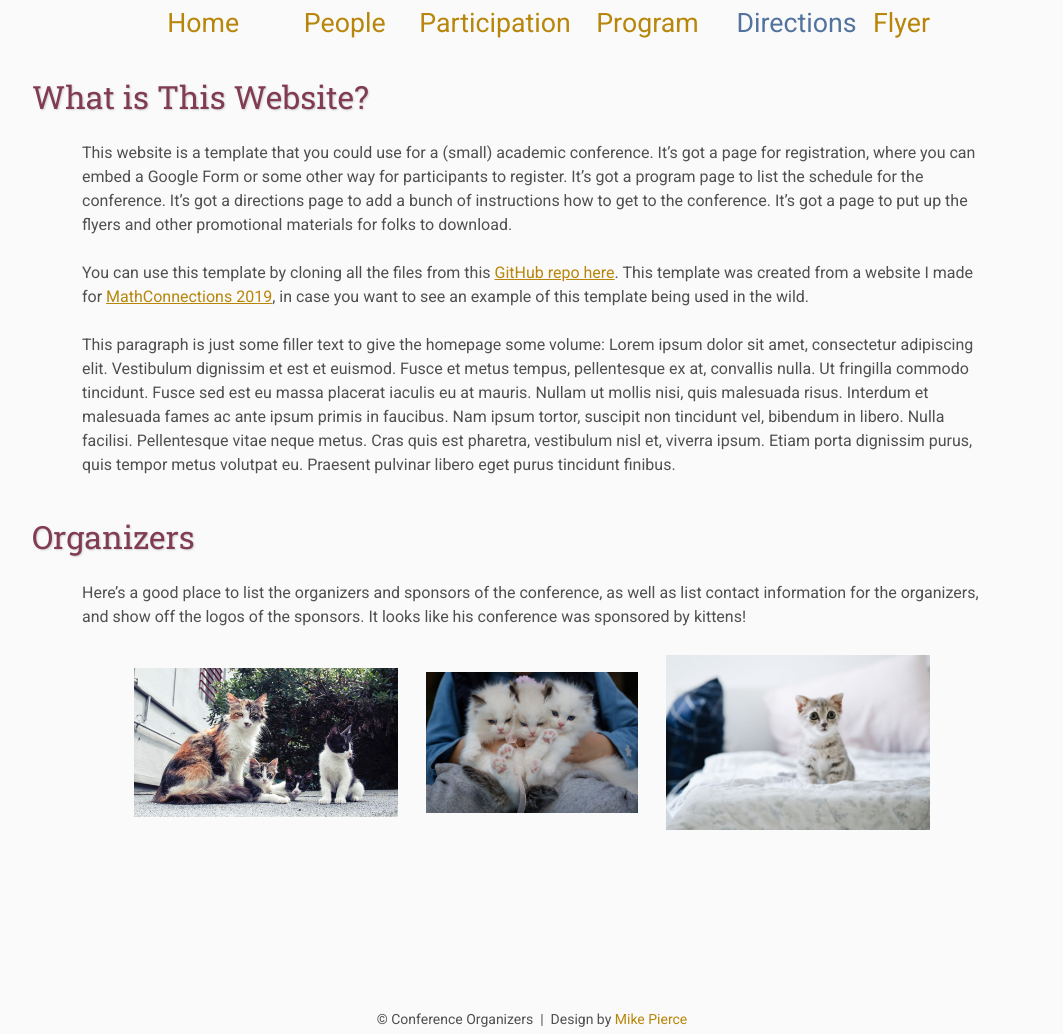
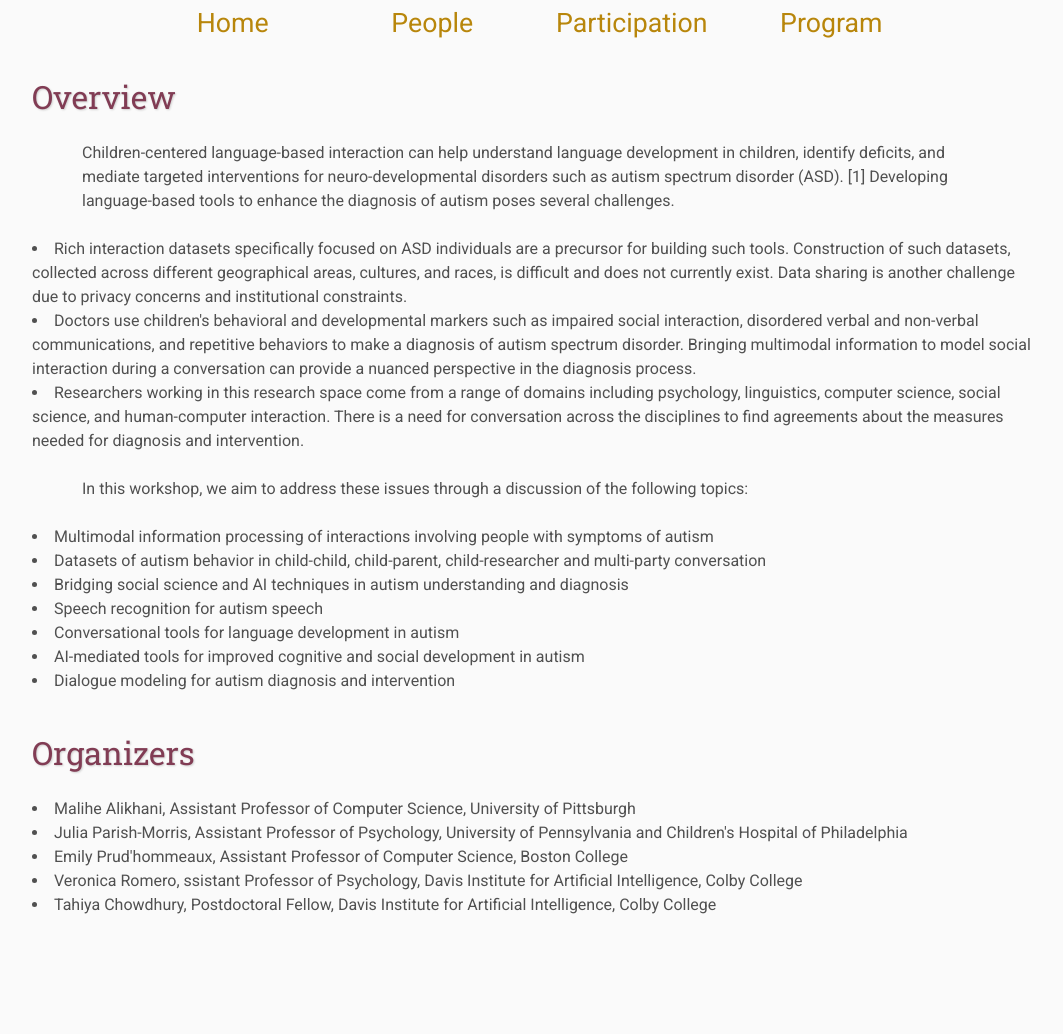
Before and after one commit to Tahiya31/SIGDial-INLG23-workshop-interaction-centric-autism-research, a plain HTML site: page index.html in a window 1280 px wide. Shown: the part 469-1503 px from the top of the page, without its empty margins (108-1171 px from the left). Drawn offline with Linux system fonts and the light colour scheme.

Commit message:
updated homepage

```diff
--- a/index.html
+++ b/index.html
@@ -17,10 +17,10 @@
     <div class="banner">
         <img src="assets/banner.jpg" alt="Conference Template Banner">
         <div class="top-left">
-            <span class="title1">Conference</span><span class="title2">Template</span> <span class="year">2525</span>
+            <span class="title1"></span><span class="title2">Template</span> <span class="year">2525</span>
         </div>
         <div class="bottom-right">
-            June 31, 2525 <br> University Name, and City Maybe
+            Sep 11, 2023 <br> Prague, Czechia
         </div>
     </div>
 
@@ -33,47 +33,78 @@
                 <a title="People of the workshop" href="People">People</a>
             </td>
             <td class="navigation">
-                <a title="Participation in the workshop " href="Participation">Participation</a>
+                <a title="Participation in the workshop " href="Call for Participation">Participation</a>
             </td>
             <td class="navigation">
                 <a title="Conference Program" href="Program">Program</a>
             </td>
-            <td class="navigation">
-                <a class="current" title="Directions to the Conference" href="directions">Directions</a>
-            </td>
-            <td class="navigation">
-                <a title="Conference Flyer" href="flyer">Flyer</a>
-            </td>
         </tr>
     </table>
 
-    <h2>What is This Website?</h2>
+    <h2>Overview</h2>
     <p>
-        This website is a template that you could use for a (small) academic conference.
-        It&rsquo;s got a page for registration, where you can embed a Google Form or some other way for participants to register.
-        It&rsquo;s got a program page to list the schedule for the conference.
-        It&rsquo;s got a directions page to add a bunch of instructions how to get to the conference.
-        It&rsquo;s got a page to put up the flyers and other promotional materials for folks to download.
+        Children-centered language-based interaction can help understand language development in
+        children, identify deficits, and mediate targeted interventions for neuro-developmental disorders
+        such as autism spectrum disorder (ASD). [1] Developing language-based tools to enhance the
+        diagnosis of autism poses several challenges.
+
+        <li> Rich interaction datasets specifically focused on ASD individuals are a precursor for
+        building such tools. Construction of such datasets, collected across different
+        geographical areas, cultures, and races, is difficult and does not currently exist. Data
+        sharing is another challenge due to privacy concerns and institutional constraints.</li>
+
+        <li>Doctors use children's behavioral and developmental markers such as impaired social
+        interaction, disordered verbal and non-verbal communications, and repetitive behaviors
+        to make a diagnosis of autism spectrum disorder. Bringing multimodal information to
+        model social interaction during a conversation can provide a nuanced perspective in the
+        diagnosis process.</li>
+
+        <li>Researchers working in this research space come from a range of domains including
+        psychology, linguistics, computer science, social science, and human-computer
+        interaction. There is a need for conversation across the disciplines to find agreements
+        about the measures needed for diagnosis and intervention.</li>
     </p>
-    <p>
+
+    <!-- <p>
         You can use this template by cloning all the files from this
         <a target="_blank" href="https://github.com/mikepierce/conference-website-template">GitHub repo here</a>.
         This template was created from a website I made for
         <a target="_blank" href="http://math.ucr.edu/~mathconn/">MathConnections 2019</a>,
         in case you want to see an example of this template being used in the wild.
-    </p>
-    <p>
-        This paragraph is just some filler text to give the homepage some volume:
-        Lorem ipsum dolor sit amet, consectetur adipiscing elit. Vestibulum dignissim et est et euismod. Fusce et metus tempus, pellentesque ex at, convallis nulla. Ut fringilla commodo tincidunt. Fusce sed est eu massa placerat iaculis eu at mauris. Nullam ut mollis nisi, quis malesuada risus. Interdum et malesuada fames ac ante ipsum primis in faucibus. Nam ipsum tortor, suscipit non tincidunt vel, bibendum in libero. Nulla facilisi. Pellentesque vitae neque metus. Cras quis est pharetra, vestibulum nisl et, viverra ipsum. Etiam porta dignissim purus, quis tempor metus volutpat eu. Praesent pulvinar libero eget purus tincidunt finibus.
+    </p>-->
+
+    <p>In this workshop, we aim to address these issues through a discussion of the following topics:</p>
+        <li> Multimodal information processing of interactions involving people with symptoms of
+        autism</li>
+        <li>Datasets of autism behavior in child-child, child-parent, child-researcher and multi-party
+        conversation</li>
+        <li>Bridging social science and AI techniques in autism understanding and diagnosis</li>
+        <li>Speech recognition for autism speech</li>
+        <li>Conversational tools for language development in autism</li>
+
+        <li>AI-mediated tools for improved cognitive and social development in autism</li>
+        <li>Dialogue modeling for autism diagnosis and intervention</li>
+
     </p>
 
     <h2>Organizers</h2>
+
     <p>
+        <li> Malihe Alikhani, Assistant Professor of Computer Science, University of Pittsburgh
+        <li> Julia Parish-Morris, Assistant Professor of Psychology,  University of Pennsylvania and Children's Hospital of Philadelphia
+        <li> Emily Prud'hommeaux, Assistant Professor of Computer Science, Boston College
+        <li> Veronica Romero, ssistant Professor of Psychology, Davis Institute for Artificial Intelligence, Colby College
+        <li> Tahiya Chowdhury, Postdoctoral Fellow, Davis Institute for Artificial Intelligence, Colby College
+
+    </p>
+
+     <!-- <p><p>
         Here&rsquo;s a good place to list the organizers and sponsors of the conference,
         as well as list contact information for the organizers,
         and show off the logos of the sponsors.
         It looks like his conference was sponsored by kittens!
     </p>
+
     <table class="sponsors">
         <tr>
             <td class="sponsor">
@@ -92,10 +123,10 @@
                 </a>
             </td>
         </tr>
-    </table>
+    </table>-->
 
     <footer>
-        &copy; Conference Organizers
+        &copy; SIGDial-INLG Autism Workshop Organizers
         &nbsp;|&nbsp; Design by <a href="https://github.com/mikepierce">Mike Pierce</a>
     </footer>
 
```
